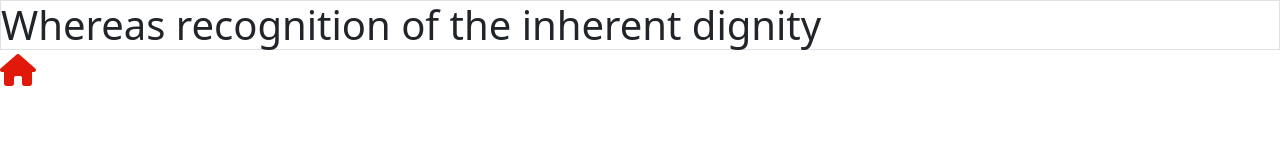
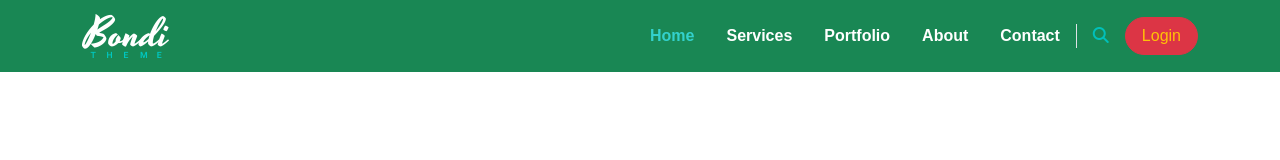
Before and after one commit to EbrahimElgharib/Bondi-Template, a plain HTML site: page index.html in a window 1280 px wide. Shown: the top 160 px of the page. Drawn offline with nearby package versions, Linux system fonts and the light colour scheme.

Commit message:
add Navbar

```diff
--- a/css/style.css
+++ b/css/style.css
@@ -1,3 +1,15 @@
-html{
-    font-family: Bondi;
+body{
+    font-family: "Bondi", sans-serif ;
+    min-height: 100000px !important;
 }
+
+/* Start nav */
+.navbar ul li a.active{
+    color: #33d1cc !important;
+}
+
+.navbar ul li a:hover{
+    color: #33d1cc !important;
+}
+
+/* End nav */
--- a/index.html
+++ b/index.html
@@ -31,9 +31,40 @@
 </head>
 
 <body>
-    <!-- test -->
-    <h1 class="border">Whereas recognition of the inherent dignity</h1>
-    <i class="fa-solid fa-house fa-bounce fa-2xl" style="color: #e0190b;"></i>
+    <!-- Start Navbar -->
+    <nav class="navbar navbar-expand-lg bg-success sticky-top">
+        <div class="container">
+          <a class="navbar-brand" href="#"><img src="imgs/logo.png" alt=""></a>
+          <button class="navbar-toggler" type="button" data-bs-toggle="collapse" data-bs-target="#navbarSupportedContent" aria-controls="navbarSupportedContent" aria-expanded="false" aria-label="Toggle navigation">
+            <span class="navbar-toggler-icon"></span>
+          </button>
+          <div class="collapse navbar-collapse text-center" id="navbarSupportedContent">
+            <ul class="navbar-nav ms-auto mb-2 mb-lg-0">
+              <li class="nav-item p-2">
+                <a class="nav-link text-white fw-bold active" aria-current="page" href="#">Home</a>
+              </li>
+              <li class="nav-item p-2">
+                <a class="nav-link text-white fw-bold" href="#">Services</a>
+              </li>
+              <li class="nav-item p-2">
+                <a class="nav-link text-white fw-bold" href="#">Portfolio</a>
+              </li>
+              <li class="nav-item p-2">
+                <a class="nav-link text-white fw-bold" href="#">About</a>
+              </li>
+              <li class="nav-item p-2">
+                <a class="nav-link text-white fw-bold" href="#">Contact</a>
+              </li>
+            </ul>
+            <div class="search px-2 border-start d-none d-lg-block">
+                <i class="fa-solid fa-magnifying-glass px-2" style="color: #01c0ba;"></i>
+            </div>
+            <a class="btn btn-danger rounded-pill px-3 text-warning" href="#" role="button">Login</a>
+          </div>
+        </div>
+      </nav>
+    <!-- End Navbar -->
+
 
 
 
```
